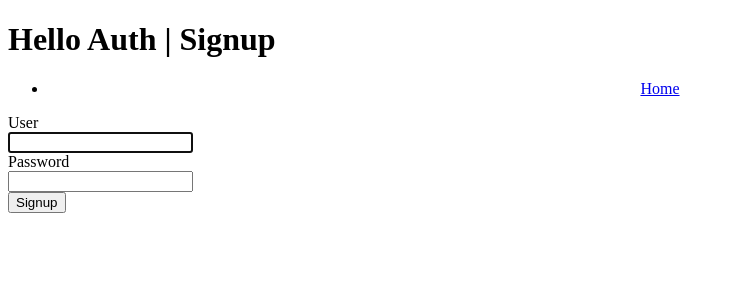
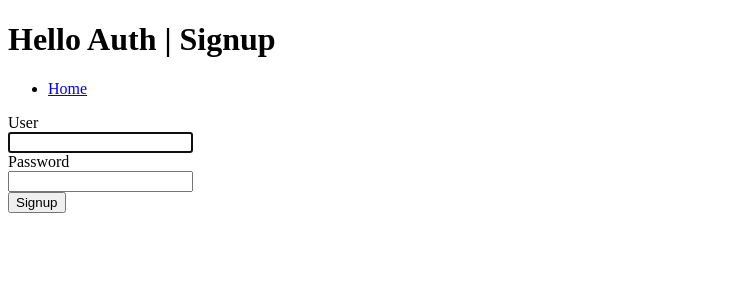
Before and after one commit to adrianburgoscolas/passport-auth, a Node server app: page /register in a window 1280 px wide. Shown: the top 300 px of the page, without its empty margins (0-734 px from the left). Run offline with Node 20, Linux system fonts and the light colour scheme; some libraries are stand-ins or nearby versions.

Commit message:
FIX: fixed nav anchor style

```diff
--- a/views/signin.ejs
+++ b/views/signin.ejs
@@ -12,7 +12,7 @@
     div {
       width: 13rem;
     }
-    a {
+    div > a {
       display: block;
       text-align: center;
     }
--- a/views/signup.ejs
+++ b/views/signup.ejs
@@ -12,7 +12,7 @@
     div {
       width: 13rem;
     }
-    a {
+    div > a {
       display: block;
       text-align: center;
     }
```
